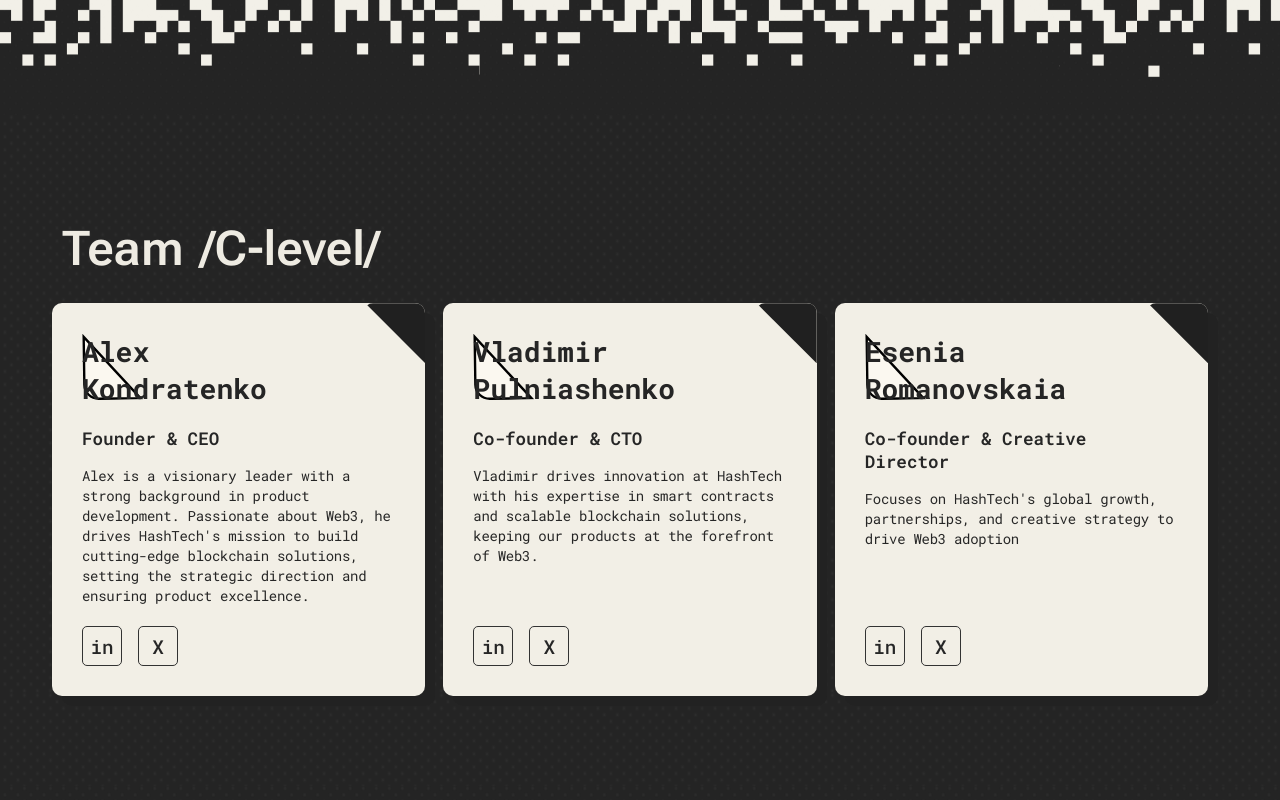
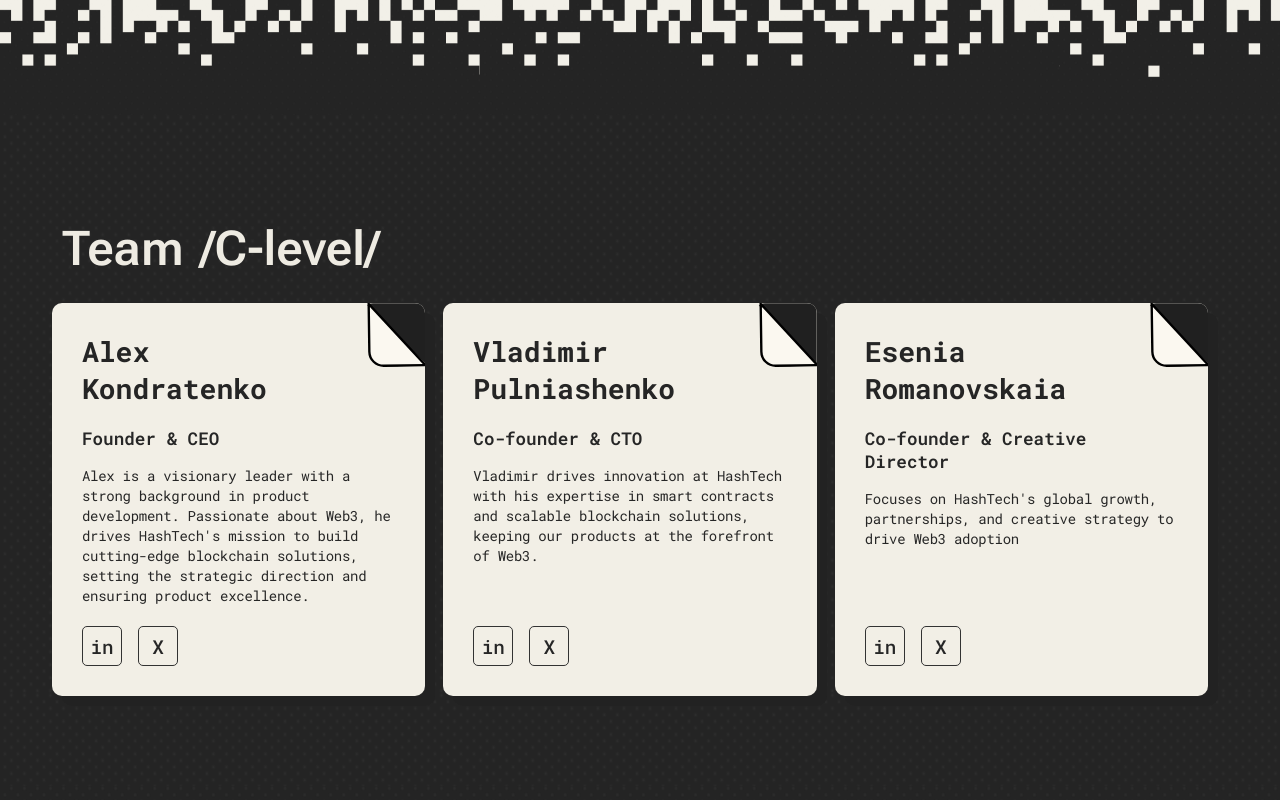
Before and after one commit to ArtemMikhailenko/HashTech, a Next.js app: page /about in a window 1280 px wide. Shown: the part 2586-3386 px from the top of the page. Built offline with nearby package versions, Linux system fonts and the light colour scheme.

Commit message:
edits logo

```diff
--- a/src/components/About/TeamSection/TeamSection.module.css
+++ b/src/components/About/TeamSection/TeamSection.module.css
@@ -71,8 +71,8 @@
 /* Fixed SVG positioning */
 .cardContent svg {
   position: absolute;
-  top: -3;
-  right: -3;
+  top: -3px;
+  right: -3px;
   z-index: 3;
   transform: rotate(-1deg);
 }
```
